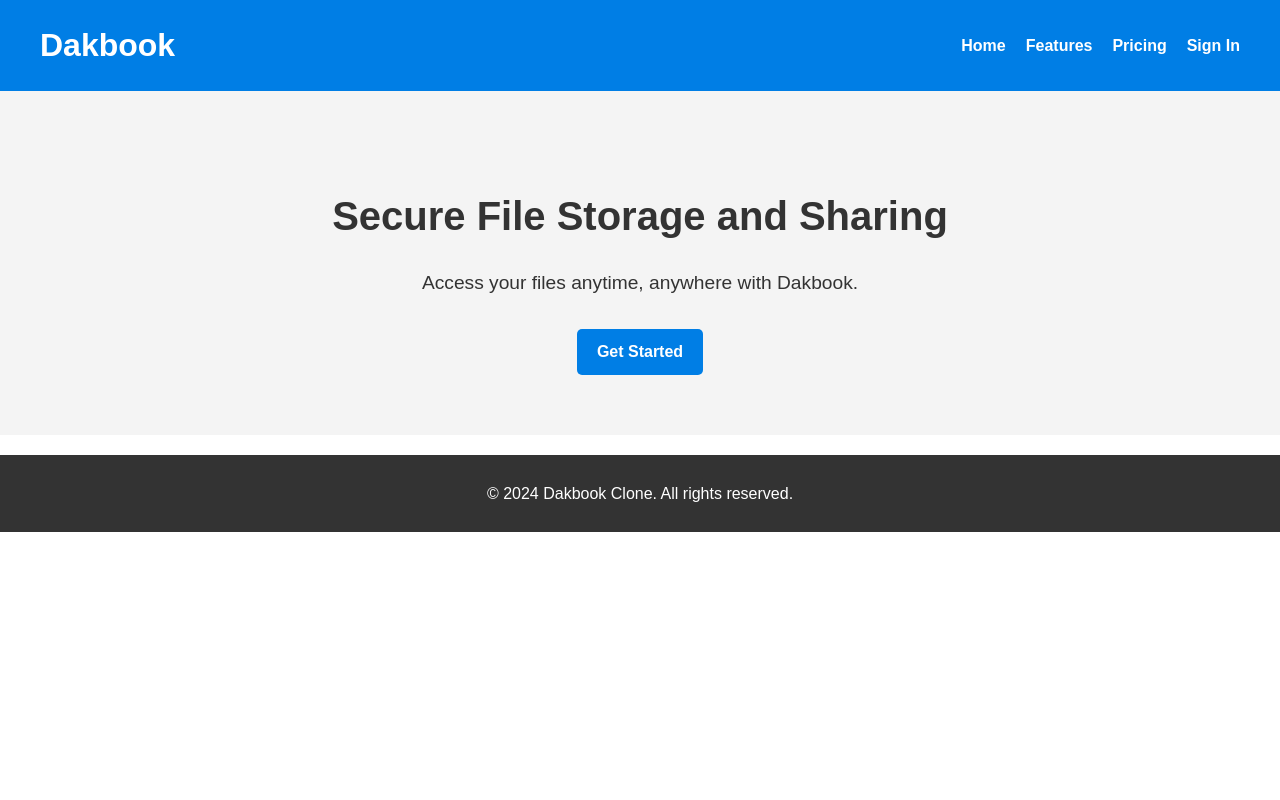
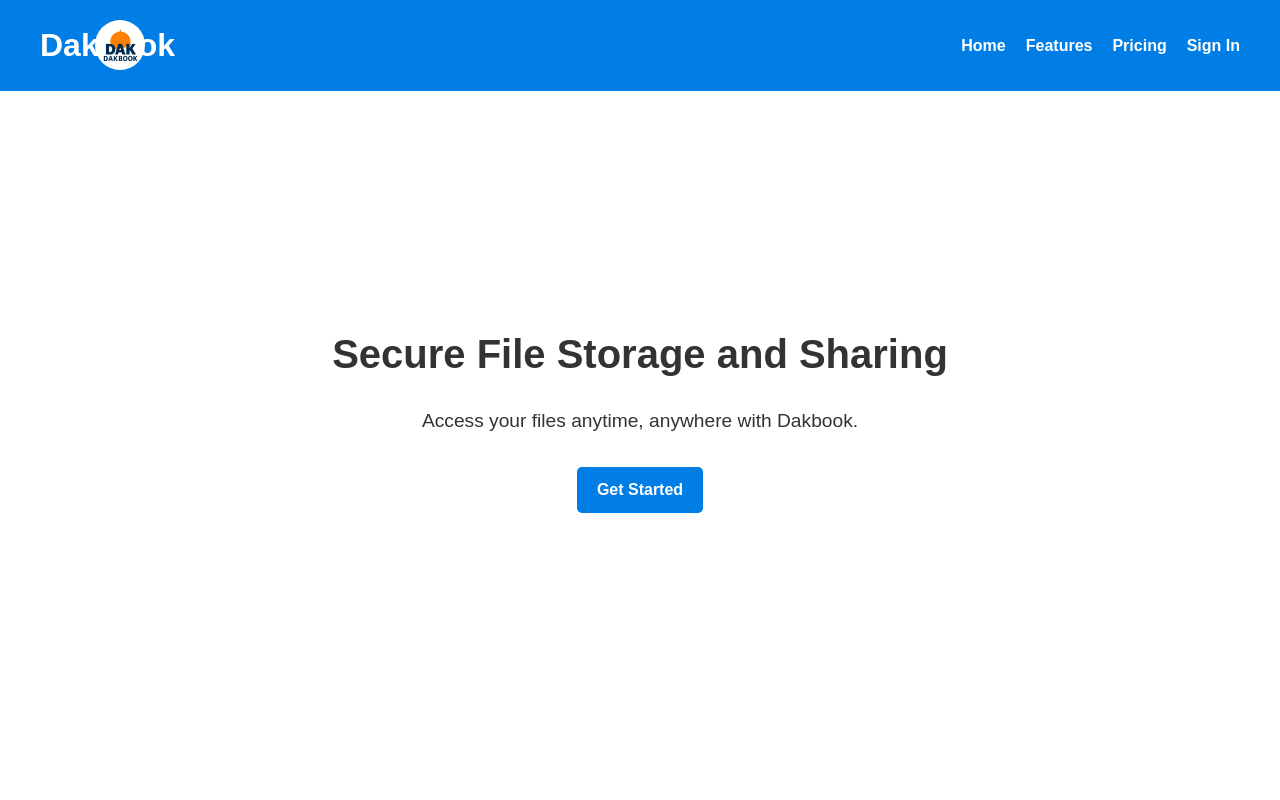
Before and after one commit to Sidkumbhar/New_repo, a plain HTML site: page index.html in a window 1280 px wide. Shown: the top 800 px of the page. Drawn offline with Linux system fonts and the light colour scheme.

Commit message:
adding front demo

```diff
--- a/index.html
+++ b/index.html
@@ -12,6 +12,7 @@
     <header>
         <div class="container">
             <div class="logo">
+                <img src="DAKBOOK LOGO.jpeg" alt="LOGO">
                 <h1>Dakbook</h1>
             </div>
             <nav>
--- a/style.css
+++ b/style.css
@@ -21,7 +21,15 @@ header .container {
     margin: 0 auto;
     padding: 0 20px;
 }
-
+header .logo img {
+    position: absolute;
+    top: 20px; /* Adjust based on your padding */
+    left: 95px; /* Adjust based on your padding */
+    width: 50px;
+    height: 50px;
+    object-fit: cover;
+    border-radius: 50%; /* Circular logo */
+}
 header .logo h1 {
     margin: 0;
 }
@@ -45,9 +53,11 @@ header nav ul li a {
 
 /* Hero Section */
 .hero {
-    background: #f4f4f4;
-    padding: 60px 20px;
+    background: #ffffff;
+    padding: 260px;
+    padding-top: 198px;
     text-align: center;
+
 }
 
 .hero-content h2 {
@@ -75,13 +85,14 @@ header nav ul li a {
     background: #005bb5;
 }
 
+
 /* Footer */
 footer {
     background: #333;
     color: #fff;
     text-align: center;
     padding: 10px 0;
-    margin-top: 20px;
+    margin-top: 263px;
 }
 
 footer .container {
```
Also changed, not shown: DAKBOOK LOGO.jpeg (added), IMG_FRONT.jpg (added).
